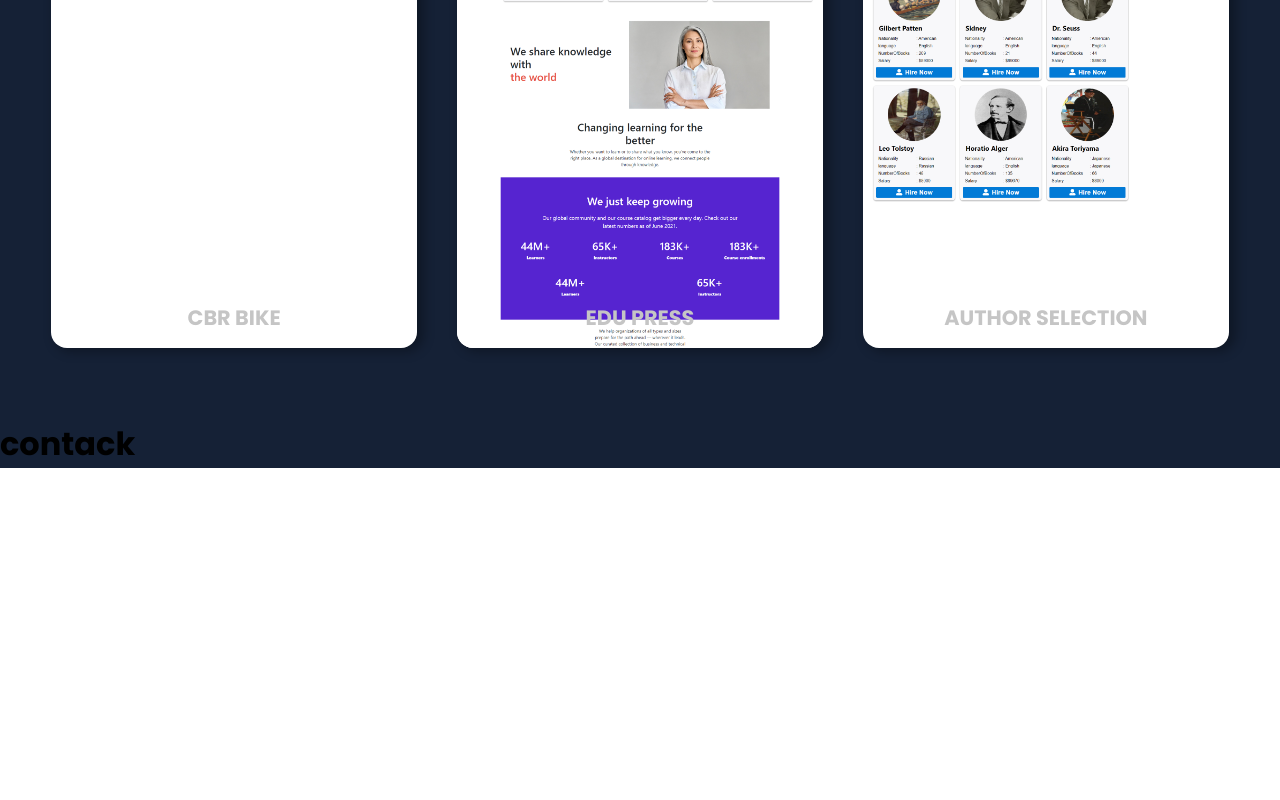
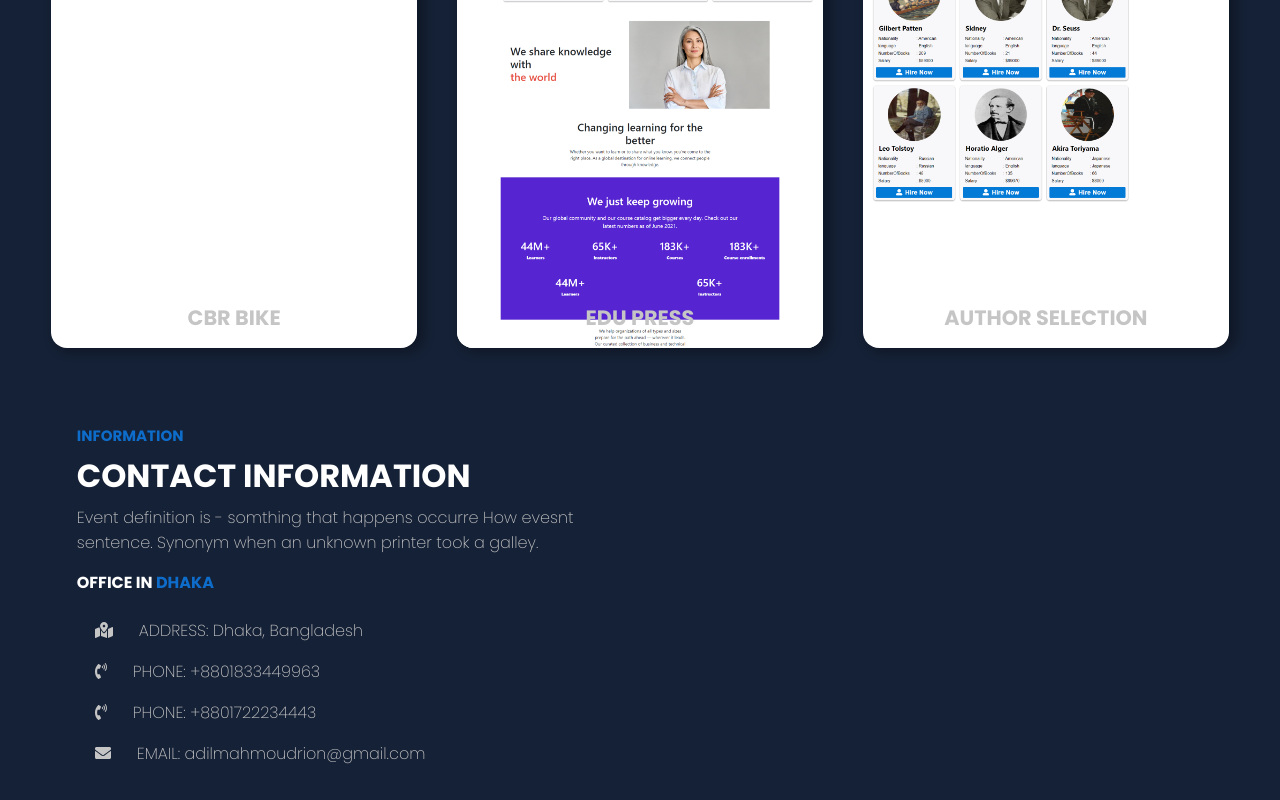
Before and after one commit to AdilMahmoudRion/AdilRion-Portfolio, a React (Create React App) app: page / in a window 1280 px wide. Shown: the part 3190-3990 px from the top of the page. Before the commit the page ends 3680 px from the top, so only its background shows below. Built offline with nearby package versions, Linux system fonts and the light colour scheme.

Commit message:
contact from added

```diff
--- a/package.json
+++ b/package.json
@@ -3,6 +3,9 @@
   "version": "0.1.0",
   "private": true,
   "dependencies": {
+    "@fortawesome/fontawesome-svg-core": "^1.2.36",
+    "@fortawesome/free-solid-svg-icons": "^5.15.4",
+    "@fortawesome/react-fontawesome": "^0.1.16",
     "@testing-library/jest-dom": "^5.15.1",
     "@testing-library/react": "^11.2.7",
     "@testing-library/user-event": "^12.8.3",
--- a/src/Components/Pages/Contact/Contact.css
+++ b/src/Components/Pages/Contact/Contact.css
@@ -0,0 +1,38 @@
+.contact-from {
+  display: grid;
+  grid-template-columns: repeat(2, 1fr);
+  padding: 2% 6%;
+}
+
+.contact-from h1 {
+  margin: 5px 0;
+  color: white;
+}
+.contact-from h4 {
+  color: white;
+  margin: 15px 0;
+}
+.contact-from p {
+  color: #c5c5c5;
+}
+.contact-from strong {
+  color: #0e6cca;
+}
+.header {
+  font-weight: 700;
+  font-size: 15px;
+  margin-bottom: 0px;
+  color: #0e6cca;
+}
+.contact-from span {
+  width: 20px;
+  font-size: 10px;
+}
+.address-detail {
+  display: flex;
+  color: #c5c5c5;
+}
+.address-detail p {
+  margin-left: 10px;
+  padding: 8px;
+}
--- a/src/Components/Pages/Contact/Contact.js
+++ b/src/Components/Pages/Contact/Contact.js
@@ -1,11 +1,30 @@
-import React from 'react';
+import React from "react";
+import './Contact.css';
+import { FontAwesomeIcon } from '@fortawesome/react-fontawesome'
+import { faMapMarkedAlt, faPhoneVolume, faEnvelope } from '@fortawesome/free-solid-svg-icons'
+const Contact = () => {
+  return (
+    <div className="contact-from">
+      <div>
+            <h2 className="header">INFORMATION</h2>
+            <h1>CONTACT INFORMATION</h1>
+            <p>
+            Event definition is - somthing that happens occurre How evesnt
+            sentence. Synonym when an unknown printer took a galley.
+            </p>
+            <h4>OFFICE IN <strong>DHAKA</strong></h4>
+            <div className="address">
+            <div className="address-detail"><p><FontAwesomeIcon icon={faMapMarkedAlt} /></p> <p>ADDRESS: Dhaka, Bangladesh</p></div>
+            <div className="address-detail"><p><FontAwesomeIcon icon={faPhoneVolume} /></p><p>PHONE: +8801833449963</p></div>
+            <div className="address-detail"><p><FontAwesomeIcon icon={faPhoneVolume} /></p><p>PHONE: +8801722234443</p></div>
+            <div className="address-detail"><p><FontAwesomeIcon icon={faEnvelope} /></p><p>EMAIL: adilmahmoudrion@gmail.com</p></div>
+            </div>
+      </div>
+      <div>
 
-const Contact = () => {
-    return (
-        <div>
-            <h1>contack</h1>
-        </div>
-    );
+      </div>
+    </div>
+  );
 };
 
 export default Contact;
```
Also changed, not shown: 2 other files (tests, documents, lock files or other folders).
